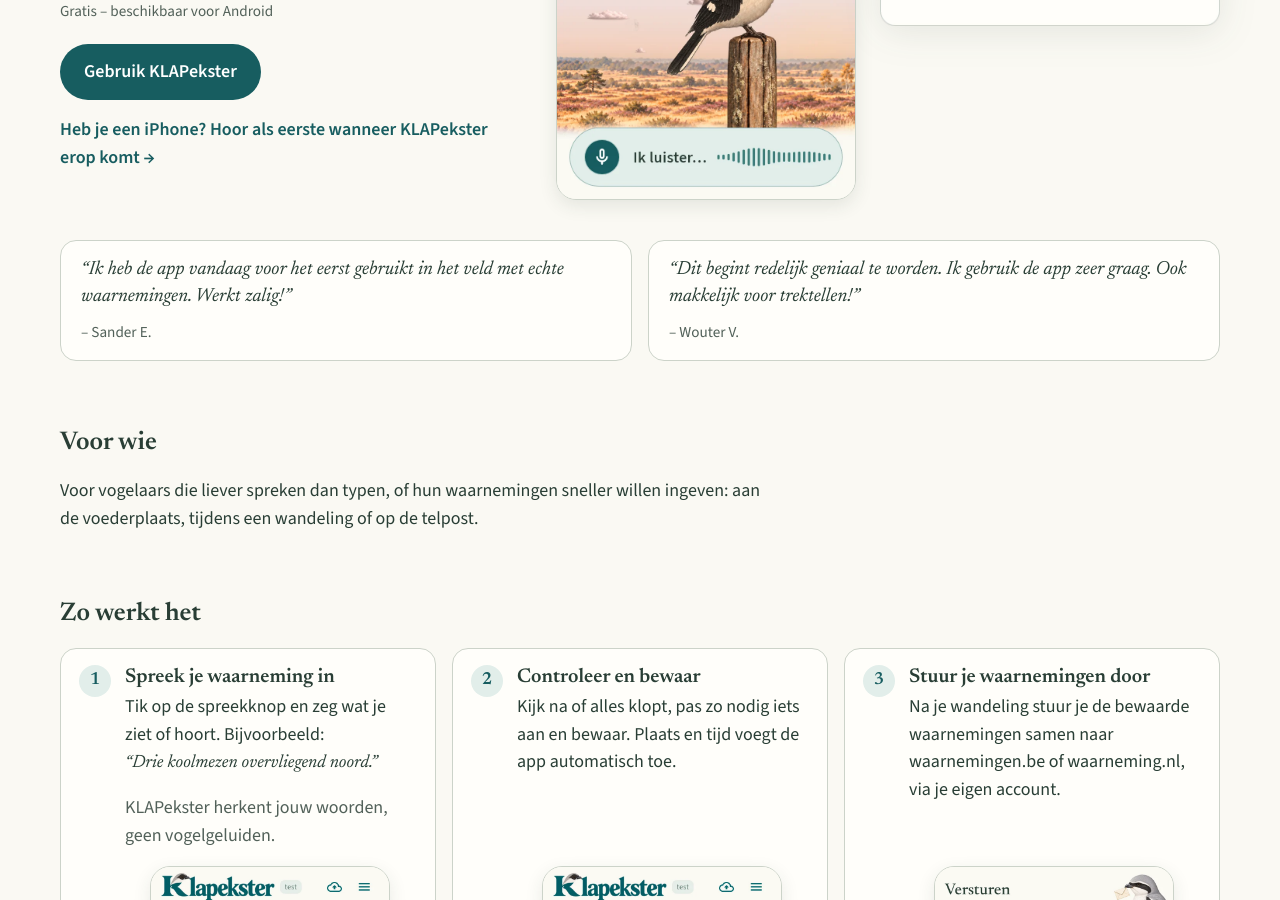
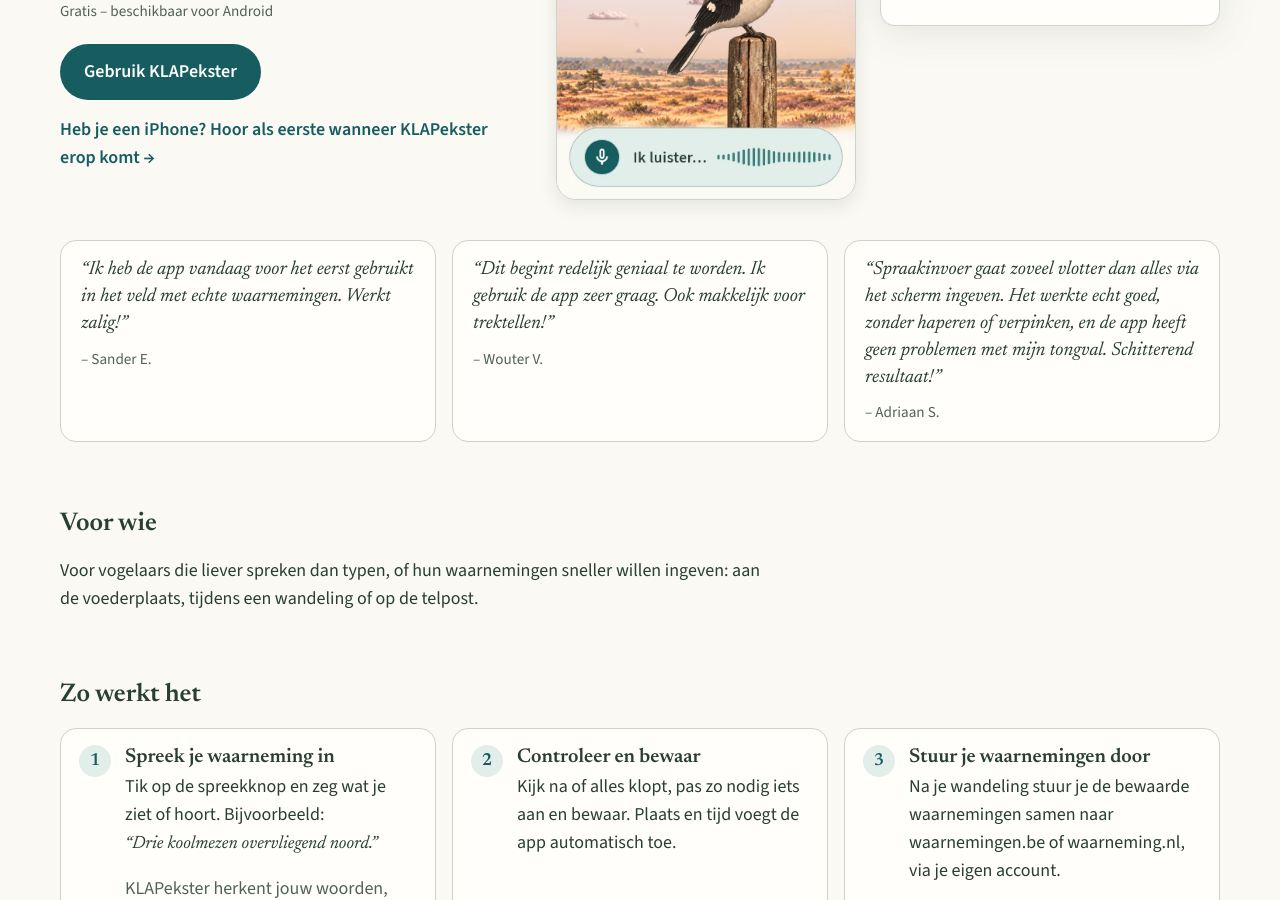
Before and after one commit to KLAPekster/website, a Jekyll site: the page built from index.md, in a window 1280 px wide and 900 px high, scrolled down 445 px. Built offline with Jekyll 4.4.1, drawn with Linux system fonts in a browser that asks for light colours.

Commit message:
Voorpagina: citaat van Adriaan S. erbij
Co-Authored-By: Claude Opus 5.5 <noreply@anthropic.com>

```diff
--- a/_data/citaten.yml
+++ b/_data/citaten.yml
@@ -7,3 +7,6 @@
 
 - tekst: Dit begint redelijk geniaal te worden. Ik gebruik de app zeer graag. Ook makkelijk voor trektellen!
   naam: Wouter V.
+
+- tekst: Spraakinvoer gaat zoveel vlotter dan alles via het scherm ingeven. Het werkte echt goed, zonder haperen of verpinken, en de app heeft geen problemen met mijn tongval. Schitterend resultaat!
+  naam: Adriaan S.
```
